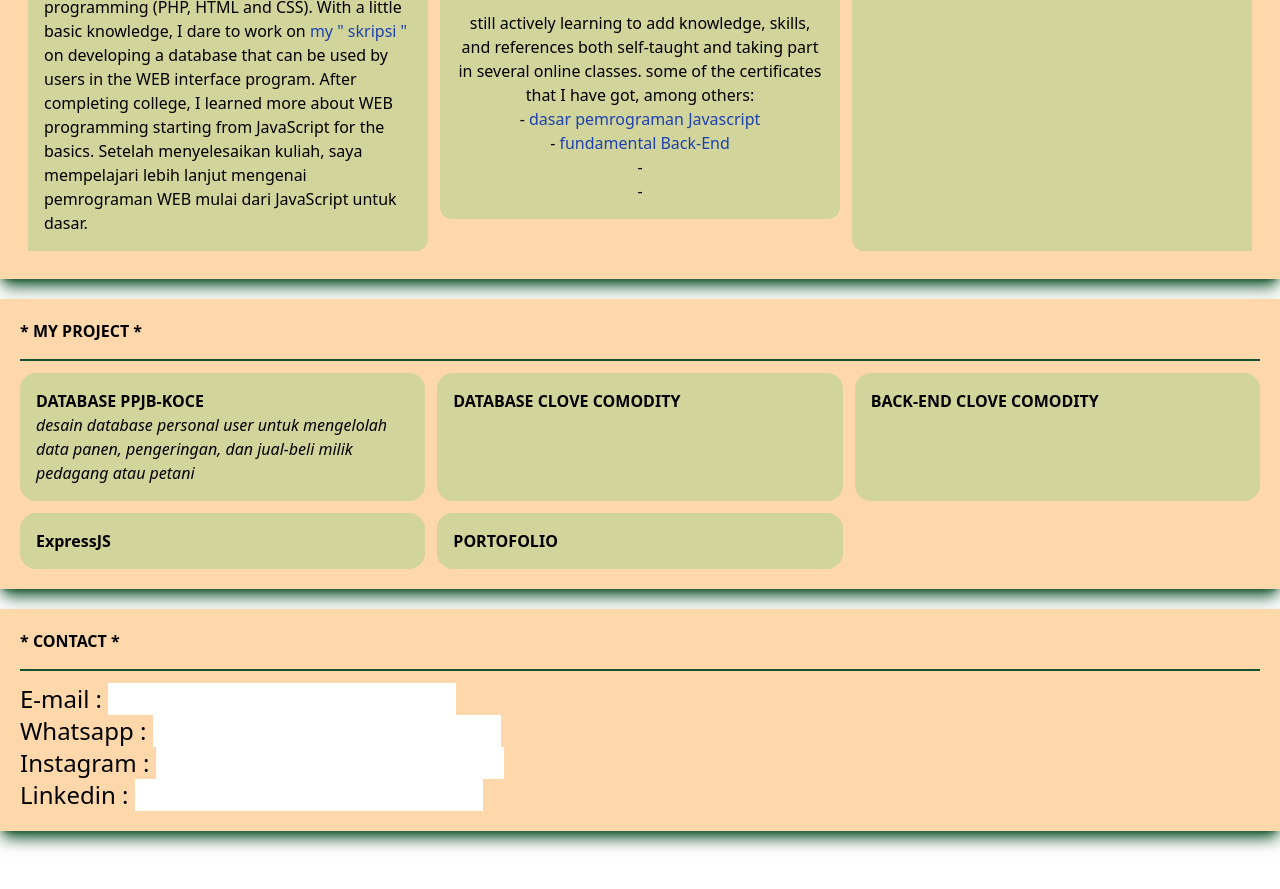
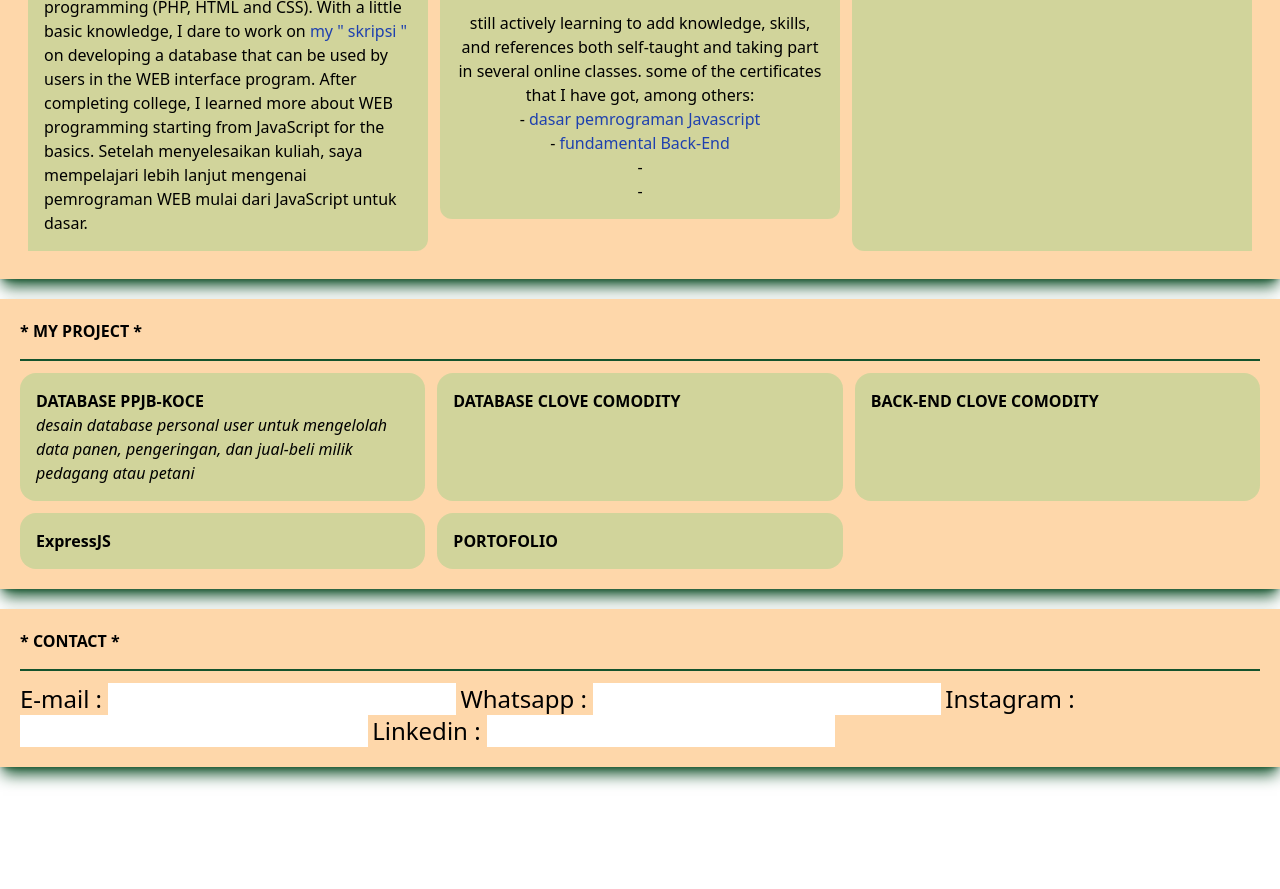
Before and after one commit to Herianto-S-Mat/portofilio-tailwind, a website: page public/index.html in a window 1280 px wide. Shown: the part 635-1524 px from the top of the page. Drawn offline with Linux system fonts and the light colour scheme.

Commit message:
Update contact.html

```diff
--- a/public/section/contact.html
+++ b/public/section/contact.html
@@ -1,7 +1,7 @@
 <h1 class="font-black pb-4">*  CONTACT *</u></h1>
-<div class="sm:grid sm:grid-rows-4s border-t-2 border-green-900 pt-3">
-  <a class="text-2xl" href="#"><i class="fas fa-envelope"></i>E-mail : <input></a>
-  <a class="text-2xl" href="#"><i class="fas fa-whatsapp"></i>Whatsapp : <input></a>
-  <a class="text-2xl" href="#"><i class="fas fa-instagram"></i>Instagram : <input></a>
-  <a class="text-2xl" href="#"><i class="fas fa-linkedin-in"></i>Linkedin : <input></a>
+<div class="grid grid-rows-4 border-t-2 border-green-900 pt-3">
+  <a class="text-2xl grid" href="#"><i class="fas fa-envelope"></i>E-mail : <input></a>
+  <a class="text-2xl grid" href="#"><i class="fas fa-whatsapp"></i>Whatsapp : <input></a>
+  <a class="text-2xl grid" href="#"><i class="fas fa-instagram"></i>Instagram : <input></a>
+  <a class="text-2xl grid" href="#"><i class="fas fa-linkedin-in"></i>Linkedin : <input></a>
 </div>
```
